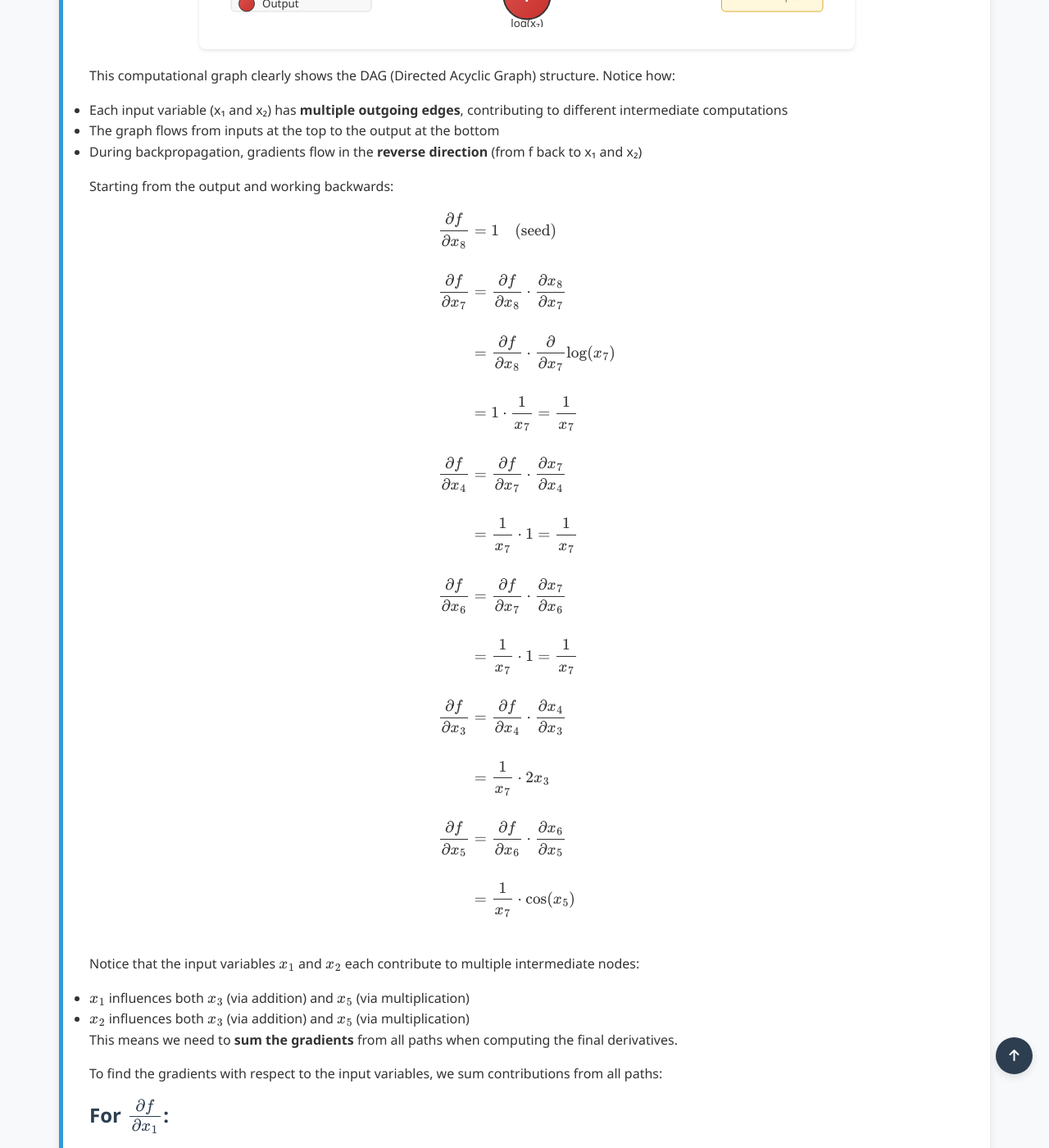
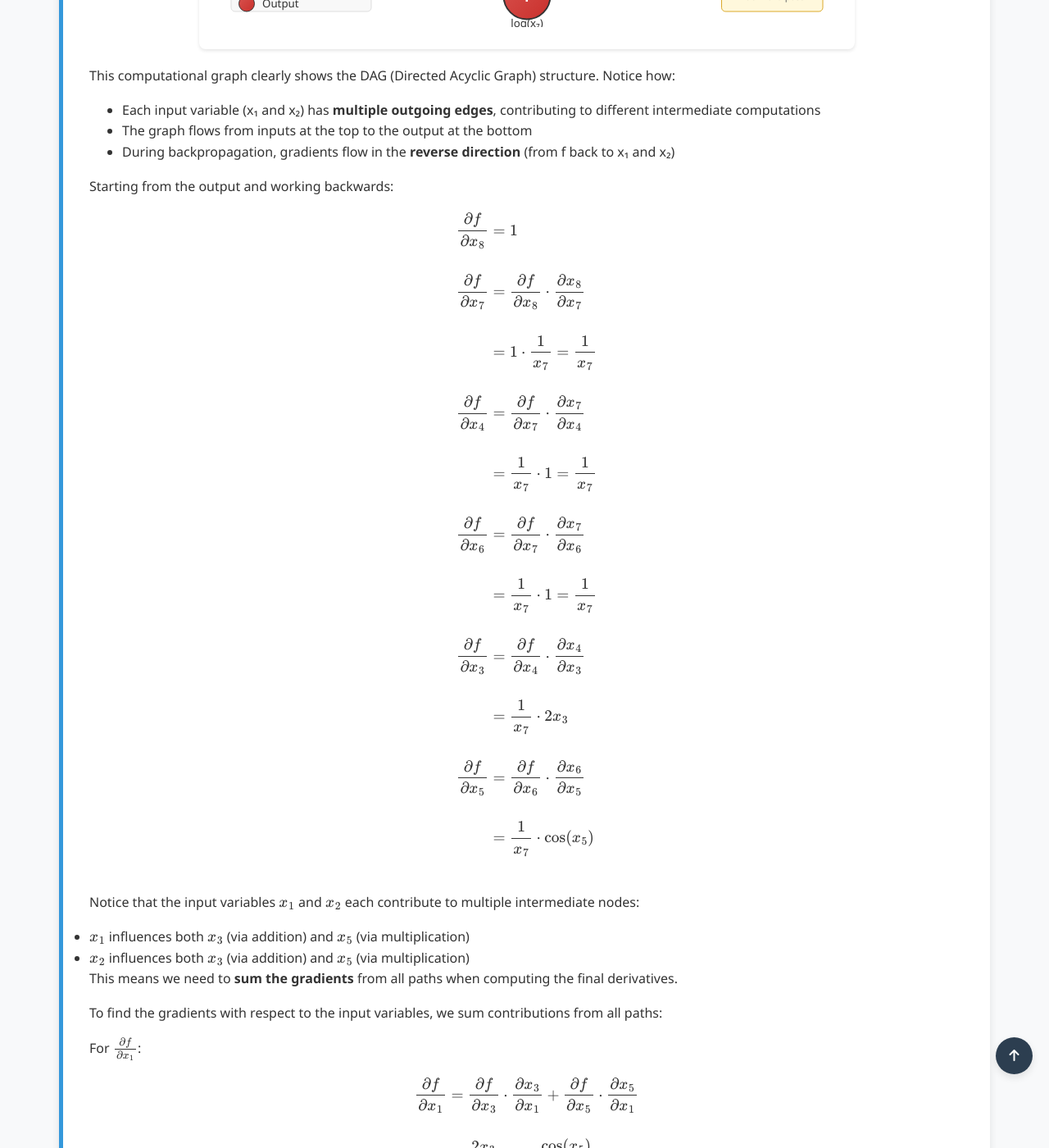
Before and after one commit to Yusukey01/yusukey01.github.io, a Jekyll site: the page built from Mathematics/Machine_learning/autodiff.html, in a window 1280 px wide and 1400 px high, scrolled down 2091 px. Shown: the whole window at 82% size. Built offline with Jekyll 4.4.1, drawn with Linux system fonts in a browser that asks for light colours; some of the changed text lies outside the part shown.

Commit message:
made V-5 autodiff

```diff
--- a/Mathematics/Machine_learning/autodiff.html
+++ b/Mathematics/Machine_learning/autodiff.html
@@ -191,7 +191,7 @@ uses_python: false
 
                 <p style="margin-top: 20px;">
                     This computational graph clearly shows the DAG (Directed Acyclic Graph) structure. Notice how:
-                    <ul>
+                    <ul style="padding-left: 40px;">
                         <li>Each input variable (x₁ and x₂) has <strong>multiple outgoing edges</strong>, contributing to different intermediate computations</li>
                         <li>The graph flows from inputs at the top to the output at the bottom</li>
                         <li>During backpropagation, gradients flow in the <strong>reverse direction</strong> (from f back to x₁ and x₂)</li>
@@ -202,10 +202,9 @@ uses_python: false
                     Starting from the output and working backwards:
                     \[
                     \begin{align*}
-                    \frac{\partial f}{\partial x_8} &= 1 \quad \text{(seed)}  \\\\
+                    \frac{\partial f}{\partial x_8} &= 1  \\\\
 
                     \frac{\partial f}{\partial x_7} &= \frac{\partial f}{\partial x_8} \cdot \frac{\partial x_8}{\partial x_7} \\\\
-                                                    &= \frac{\partial f}{\partial x_8} \cdot \frac{\partial}{\partial x_7}\log (x_7) \\\\
                                                     &= 1 \cdot \frac{1}{x_7} = \frac{1}{x_7} \\\\
 
                     \frac{\partial f}{\partial x_4} &=  \frac{\partial f}{\partial x_7} \cdot \frac{\partial x_7}{\partial x_4} \\\\
@@ -236,8 +235,8 @@ uses_python: false
                     To find the gradients with respect to the input variables, we sum contributions from all paths:
                 </p>
 
-                <h3>For \(\frac{\partial f}{\partial x_1}\):</h3>
                 <p>
+                    For \(\frac{\partial f}{\partial x_1}\):
                     \[
                     \begin{align*}
                     \frac{\partial f}{\partial x_1} &= \frac{\partial f}{\partial x_3} \cdot \frac{\partial x_3}{\partial x_1} + \frac{\partial f}{\partial x_5} \cdot \frac{\partial x_5}{\partial x_1} \\\\
@@ -247,8 +246,8 @@ uses_python: false
                     \]
                 </p>
 
-                <h3>For \(\frac{\partial f}{\partial x_2}\):</h3>
                 <p>
+                    For \(\frac{\partial f}{\partial x_2}\):
                     \[
                     \begin{align*}
                     \frac{\partial f}{\partial x_2} &= \frac{\partial f}{\partial x_3} \cdot \frac{\partial x_3}{\partial x_2} + \frac{\partial f}{\partial x_5} \cdot \frac{\partial x_5}{\partial x_2} \\\\
```
Also changed, not shown: other parts of Mathematics/Machine_learning/autodiff.html (+1 -1 lines).
